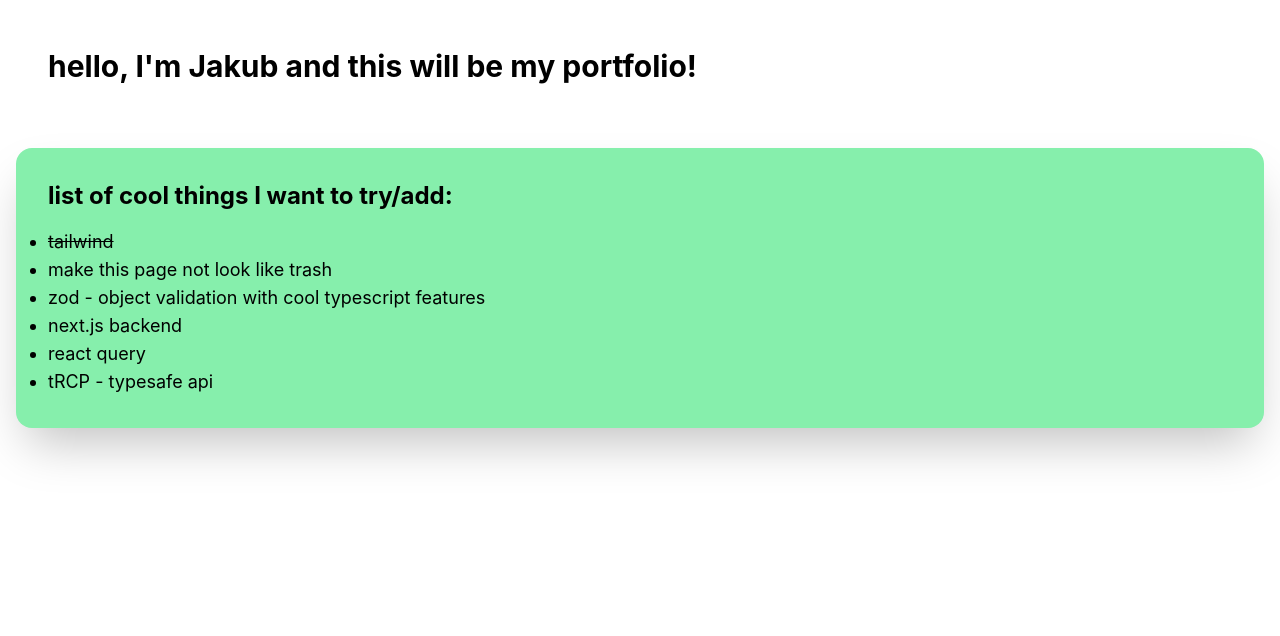
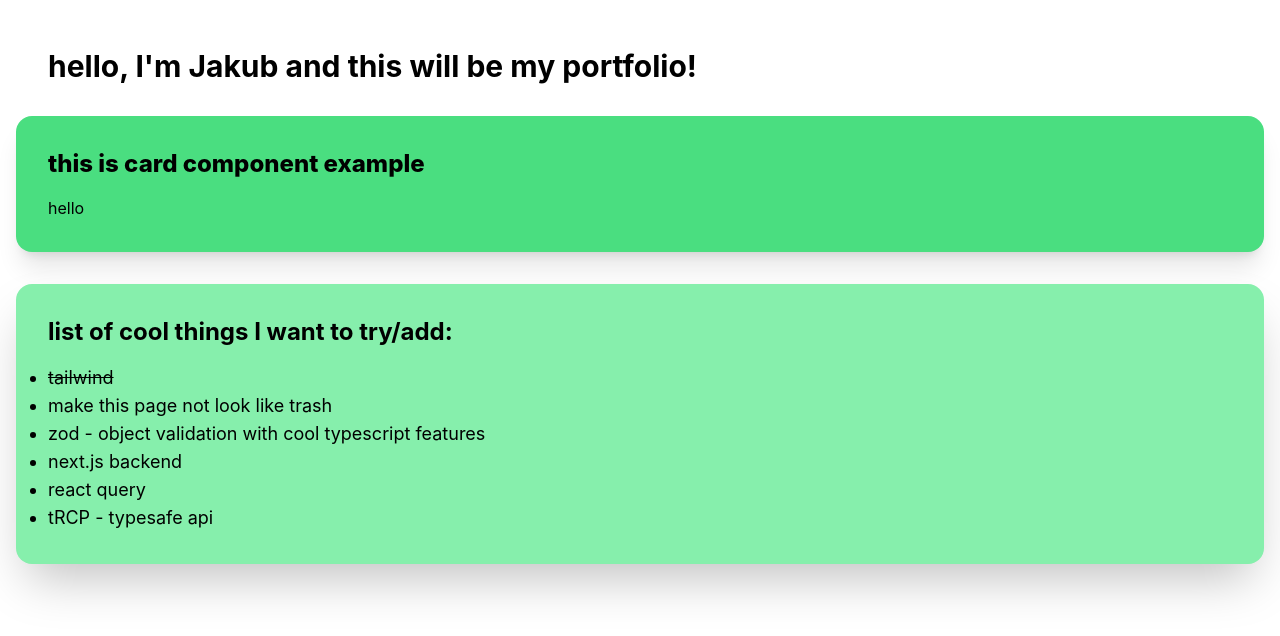
Before and after one commit to jjachowski/portfolio, a Next.js app: page / in a window 1280 px wide. Shown: the top 636 px of the page. Built offline with nearby package versions, Linux system fonts and the light colour scheme.

Commit message:
added card component

```diff
--- /dev/null
+++ b/components/Card.tsx
@@ -0,0 +1,25 @@
+import React, { ReactNode } from 'react';
+
+interface CardProps {
+  children: ReactNode;
+  title?: string | ReactNode;
+  className?: string;
+}
+
+export const Card: React.FC<CardProps> = ({ children, title, className }) => {
+  return (
+    <div
+      className={`rounded-2xl bg-green-400  p-8 flex flex-col shadow-xl ${className}`}
+    >
+      <div className='mb-4'>
+        {typeof title === 'string' ? (
+          <h2 className='text-2xl font-extrabold'>{title}</h2>
+        ) : (
+          title
+        )}
+      </div>
+
+      {children}
+    </div>
+  );
+};
--- a/pages/index.tsx
+++ b/pages/index.tsx
@@ -1,4 +1,5 @@
 import type { NextPage } from 'next';
+import { Card } from '../components/Card';
 import { TodoList } from '../components/TodoList';
 
 const Home: NextPage = () => {
@@ -7,6 +8,7 @@ const Home: NextPage = () => {
       <h1 className='text-3xl font-bold p-8 '>
         {`hello, I'm Jakub and this will be my portfolio!`}
       </h1>
+      <Card title='this is card component example'>hello</Card>
       <TodoList />
     </div>
   );
```
